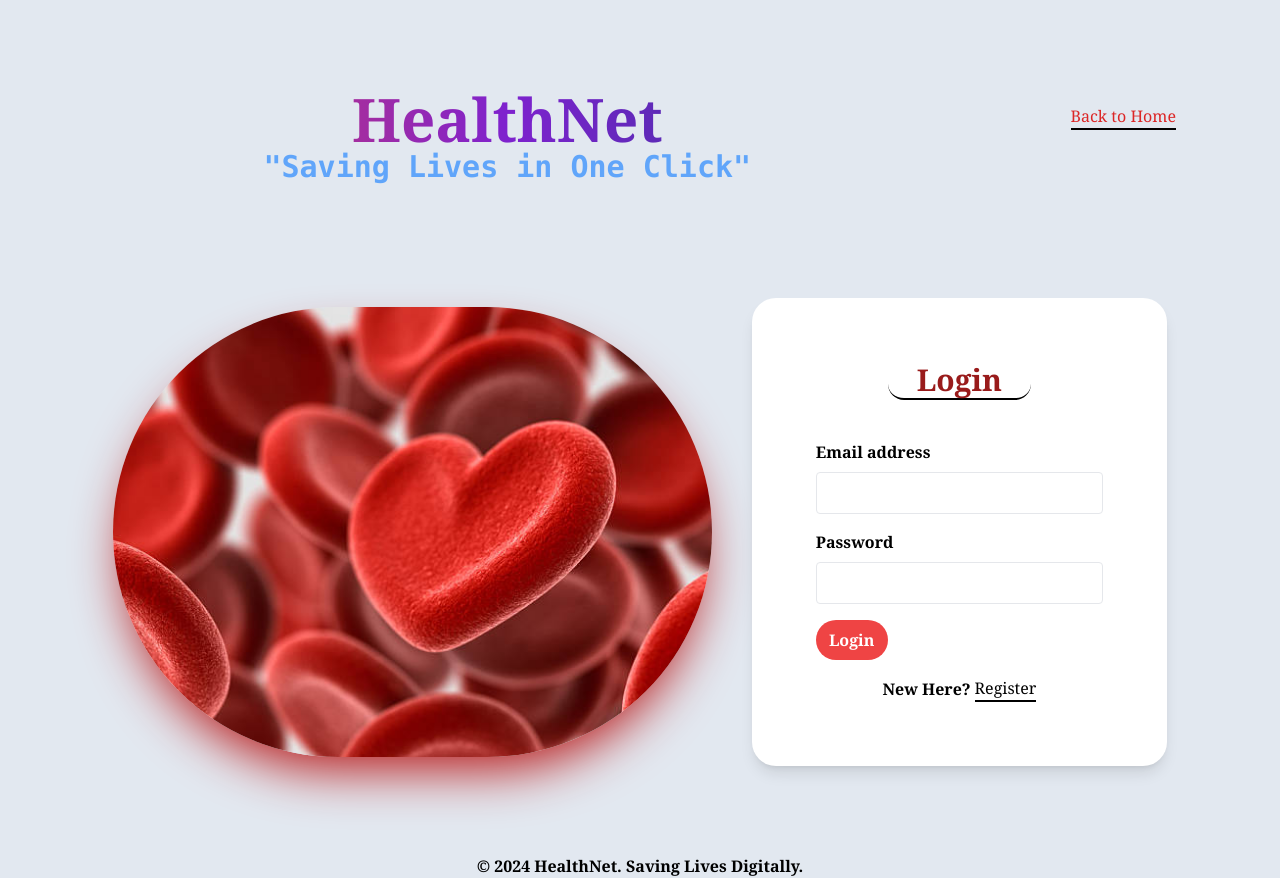
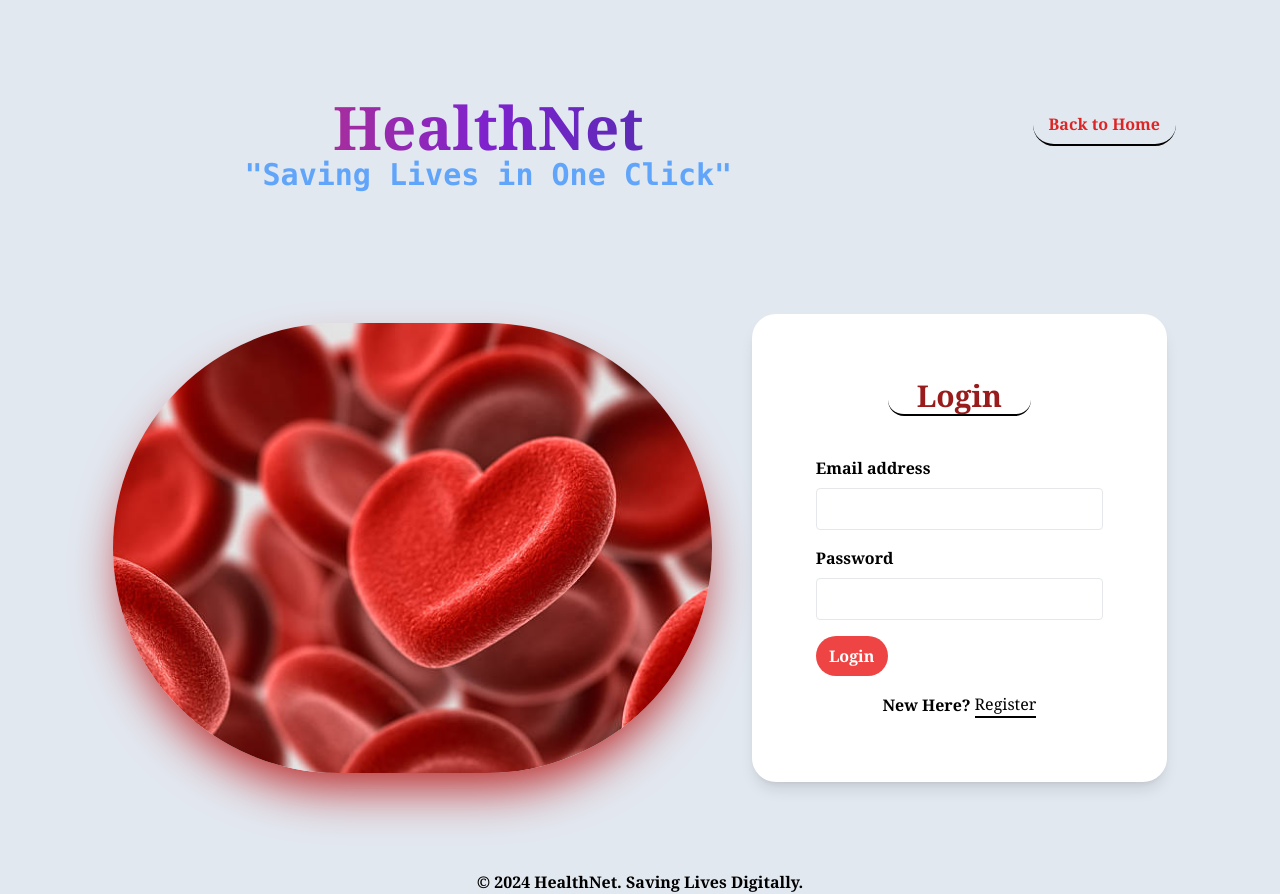
Before and after one commit to Supriya200606/NEC-Blood-Portal, a React (Create React App) app in the folder frontend/: page /login in a window 1280 px wide. Built offline with nearby package versions, Linux system fonts and the light colour scheme.

Commit message:
12 commit

```diff
--- a/frontend/src/pages/Login.js
+++ b/frontend/src/pages/Login.js
@@ -42,7 +42,7 @@ const LoginPage = () => {
       const response = await apiLogin(formData.email, formData.password);
       if (response.token) {
         login(response.user, response.token);
-
+        setResponse('Login Successfully');
         navigate('/home');
       }
     } catch (error) {
@@ -67,7 +67,7 @@ const LoginPage = () => {
           <p className="text-3xl font-mono text-blue-400">"Saving Lives in One Click"</p>
         </div>
         <div className="m-4 md:m-20">
-          <button className="cursor-pointer border-b-2 text-red-600 font-thin border-black" onClick={() => navigate("/")}>
+          <button className="cursor-pointer border-b-2 text-red-600 font-bold border-black hover:bg-red-600 hover:text-white transition duration-300 ease-in-out py-2 px-4 rounded-full" onClick={() => navigate("/")}>
             Back to Home
           </button>
         </div>
@@ -84,7 +84,7 @@ const LoginPage = () => {
               Login
             </h1>
             <div className="mb-4">
-              <label  className="block mb-2">
+              <label className="block mb-2">
                 Email address
               </label>
               <input
@@ -126,15 +126,7 @@ const LoginPage = () => {
           </form>
         </div>
       </div>
-      {response && (
-        <div
-          className={`mt-6 p-4 rounded-md text-sm font-medium ${
-            response.includes("successful") ? "bg-green-100 text-green-700" : "bg-red-100 text-red-700"
-          }`}
-        >
-          {response}
-        </div>
-      )}
+
       <p className="text-center mt-6">&copy; 2024 HealthNet. Saving Lives Digitally.</p>
     </div>
   );
```
